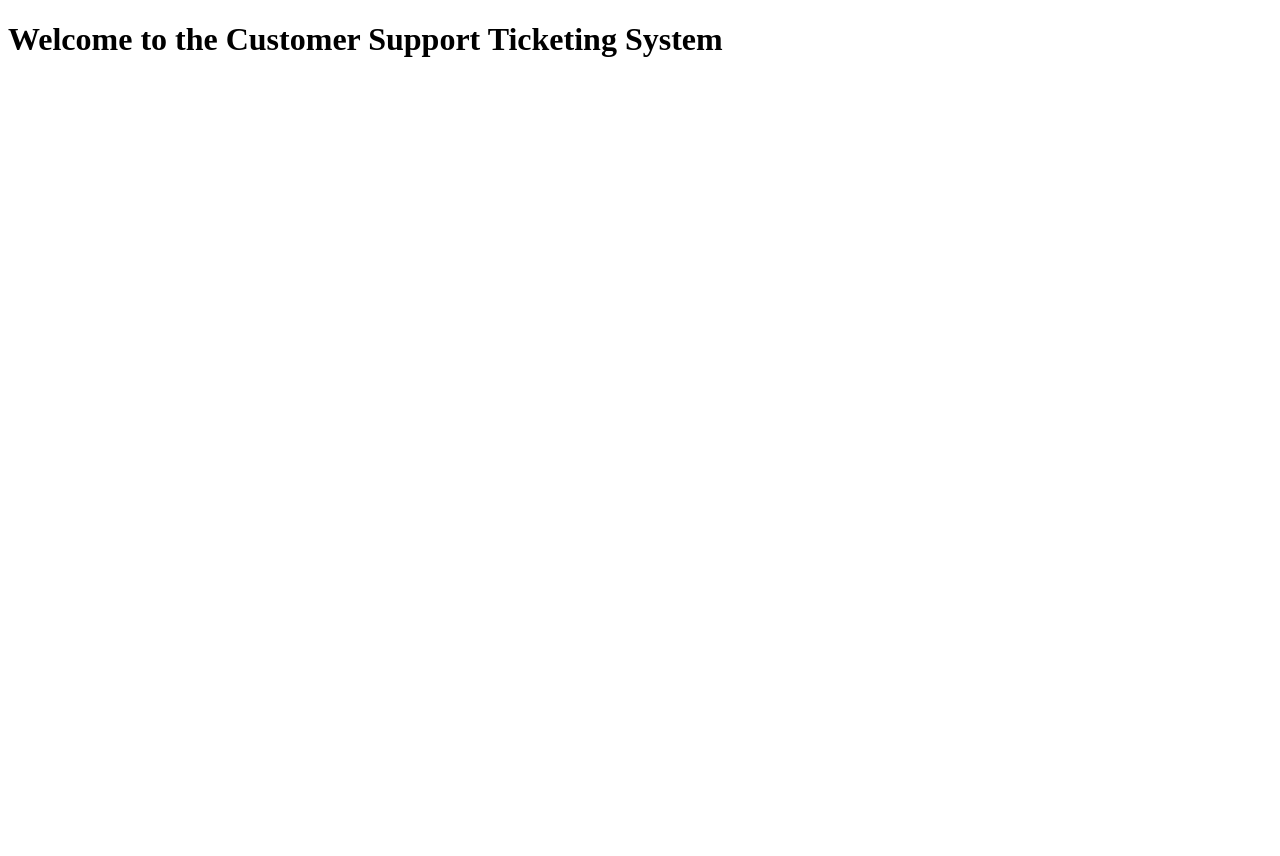
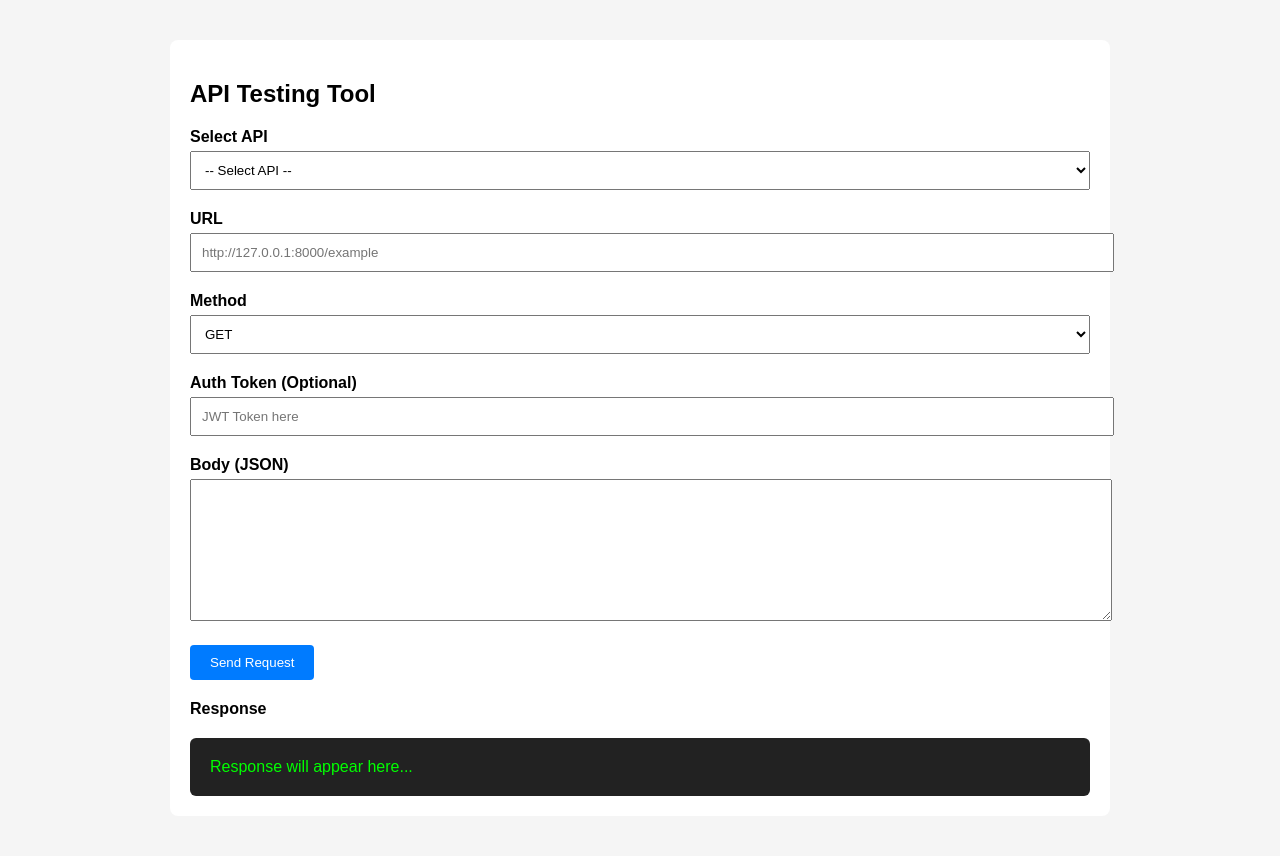
Before and after one commit to Anjali0739/Customer-Support-Ticketing-System, a Django app: page / in a window 1280 px wide. Before the commit the page ends 57 px from the top, so only its background shows below. Run offline with Django 5.2, Linux system fonts and the light colour scheme.

Commit message:
feat:integrated UI based API testing tool

```diff
--- a/center_of_project/template/index.html
+++ b/center_of_project/template/index.html
@@ -1,9 +1,156 @@
 <!DOCTYPE html>
-<html>
+<html lang="en">
 <head>
-    <title>Customer Support Ticketing System</title>
+<meta charset="UTF-8">
+<title>API Tester</title>
+<style>
+    body { font-family: sans-serif; margin: 0; background: #f5f5f5; }
+    .container { max-width: 900px; margin: 40px auto; background: white; padding: 20px; border-radius: 8px; }
+    label { font-weight: bold; display: block; margin-top: 20px; }
+    select, input, textarea { width: 100%; padding: 10px; margin-top: 5px; }
+    button { padding: 10px 20px; background: #007bff; color: white;
+             border: none; border-radius: 4px; margin-top: 20px; cursor: pointer; }
+    .response { background: #222; color: #0f0; padding: 20px; margin-top: 20px;
+                white-space: pre-wrap; border-radius: 6px; }
+</style>
 </head>
 <body>
-    <h1>Welcome to the Customer Support Ticketing System</h1>
+
+<div class="container">
+    <h2>API Testing Tool</h2>
+
+    <!-- Select API -->
+    <label>Select API</label>
+    <select id="apiSelect">
+        <option value="">-- Select API --</option>
+        <option value="register">Register User</option>
+        <option value="login">Login User</option>
+        <option value="create">Create Ticket</option>
+        <option value="list">List Tickets</option>
+        <option value="get">Get Ticket by ID</option>
+        <option value="update">Update Ticket</option>
+        <option value="delete">Delete Ticket</option>
+    </select>
+
+    <!-- URL -->
+    <label>URL</label>
+    <input id="urlInput" placeholder="http://127.0.0.1:8000/example">
+
+    <!-- Method -->
+    <label>Method</label>
+    <select id="methodInput">
+        <option>GET</option>
+        <option>POST</option>
+        <option>PUT</option>
+        <option>DELETE</option>
+    </select>
+
+    <!-- Headers -->
+    <label>Auth Token (Optional)</label>
+    <input id="tokenInput" placeholder="JWT Token here">
+
+    <!-- Body -->
+    <label>Body (JSON)</label>
+    <textarea id="bodyInput" rows="8"></textarea>
+
+    <button onclick="sendRequest()">Send Request</button>
+
+    <label>Response</label>
+    <div class="response" id="responseBox">Response will appear here...</div>
+</div>
+
+<script>
+const BASE = "http://127.0.0.1:8000/";
+
+document.getElementById("apiSelect").addEventListener("change", function () {
+    const api = this.value;
+
+    const url = document.getElementById("urlInput");
+    const method = document.getElementById("methodInput");
+    const body = document.getElementById("bodyInput");
+
+    if (api === "register") {
+        url.value = BASE + "user/register/";
+        method.value = "POST";
+        body.value = JSON.stringify({
+            username: "anjali",
+            email: "test@example.com",
+            password: "12345"
+        }, null, 2);
+    }
+    else if (api === "login") {
+        url.value = BASE + "user/";
+        method.value = "POST";
+        body.value = JSON.stringify({
+            username: "anjali",
+            password: "12345"
+        }, null, 2);
+    }
+    else if (api === "create") {
+        url.value = BASE + "tickets/";
+        method.value = "POST";
+        body.value = JSON.stringify({
+            title: "Sample Ticket",
+            description: "Issue description here",
+            priority: "medium"
+        }, null, 2);
+    }
+    else if (api === "list") {
+        url.value = BASE + "tickets/";
+        method.value = "GET";
+        body.value = "";
+    }
+    else if (api === "get") {
+        url.value = BASE + "tickets/1/";
+        method.value = "GET";
+        body.value = "";
+    }
+    else if (api === "update") {
+        url.value = BASE + "tickets/1/";
+        method.value = "PUT";
+        body.value = JSON.stringify({
+            title: "Updated Title",
+            description: "Updated Desc",
+            priority: "high"
+        }, null, 2);
+    }
+    else if (api === "delete") {
+        url.value = BASE + "tickets/1/";
+        method.value = "DELETE";
+        body.value = "";
+    }
+});
+
+async function sendRequest() {
+    const url = document.getElementById("urlInput").value;
+    const method = document.getElementById("methodInput").value;
+    const body = document.getElementById("bodyInput").value;
+    const token = document.getElementById("tokenInput").value;
+
+    let options = {
+        method: method,
+        headers: { "Content-Type": "application/json" }
+    };
+
+    if (token.trim() !== "") {
+        options.headers["Authorization"] = "Bearer " + token;
+    }
+
+    if (method !== "GET" && method !== "DELETE" && body.trim() !== "") {
+        options.body = body;
+    }
+
+    try {
+        const res = await fetch(url, options);
+        const text = await res.text();
+
+        document.getElementById("responseBox").textContent = text;
+    }
+    catch (error) {
+        document.getElementById("responseBox").textContent = "Error: " + error;
+    }
+}
+</script>
+
 </body>
 </html>
```
Also changed, not shown: db.sqlite3.
